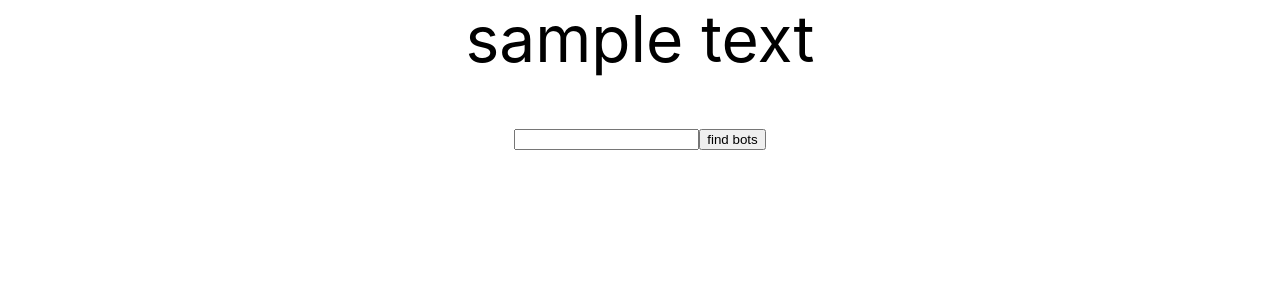
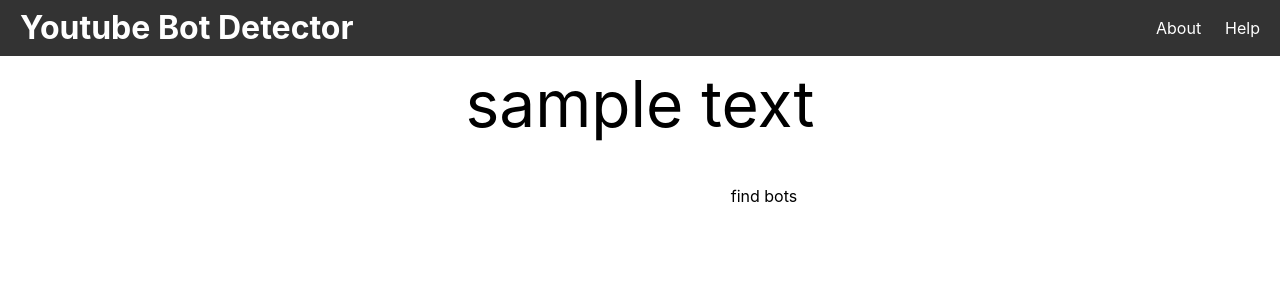
Before and after one commit to E3than/HackWestern9, a React (Create React App) app in the folder hw9/: page / in a window 1280 px wide. Shown: the top 300 px of the page. Built offline with nearby package versions, Linux system fonts and the light colour scheme.

Commit message:
added simple navbar

```diff
--- a/hw9/src/App.js
+++ b/hw9/src/App.js
@@ -1,9 +1,11 @@
 import logo from './logo.svg';
 import './App.css';
+import Navbar from "./components/navbar/navbar";
 
 function App() {
   return (
     <div className="App">
+      <Navbar />
       <header className="header">
         <div className="header-content">
           <div className="icon"></div>
--- /dev/null
+++ b/hw9/src/components/navbar/navbar.css
@@ -0,0 +1,39 @@
+.nav {
+    background-color: #333;
+    color: white;
+    display: flex;
+    justify-content: space-between;
+    align-items: stretch;
+    gap: 2rem;
+    padding: 0 1rem;
+}
+
+.site-title {
+    font-size: 2rem;
+    font-weight: bold;
+}
+
+.nav ul {
+    padding: 0;
+    margin: 0;
+    list-style: none;
+    display: flex;
+    gap: 1rem;
+}
+
+.nav a {
+    color: inherit;
+    text-decoration: none;
+    height: 100%;
+    display: flex;
+    align-items: center;
+    padding: .25rem;
+    text-align: center;
+
+}
+
+.nav li:hover {
+    background-color: #9159eb;
+    border-radius: 25px;
+
+}
--- a/hw9/src/components/navbar/navbar.jsx
+++ b/hw9/src/components/navbar/navbar.jsx
@@ -0,0 +1,26 @@
+import React from 'react'
+import './navbar.css';
+
+const Navbar = () => {
+    return (
+        <nav className='nav'>
+            <a href="/" className='site-title'>
+                Youtube Bot Detector
+            </a>
+            <ul>
+                <li>
+                    <a href="/about">
+                        About
+                    </a>
+                </li>
+                <li >
+                    <a href="/help">
+                        Help
+                    </a>
+                </li>
+            </ul>
+        </nav>
+    )
+}
+
+export default Navbar
--- a/hw9/src/index.css
+++ b/hw9/src/index.css
@@ -1,3 +1,7 @@
+@tailwind base;
+@tailwind components;
+@tailwind utilities;
+
 body {
   margin: 0;
   font-family: -apple-system, BlinkMacSystemFont, 'Segoe UI', 'Roboto', 'Oxygen',
--- a/hw9/tailwind.config.js
+++ b/hw9/tailwind.config.js
@@ -1,6 +1,6 @@
 /** @type {import('tailwindcss').Config} */
 module.exports = {
-  content: [],
+  content: ['./hw9/src/**/*.{js,jsx,ts,tsx}'],
   theme: {
     extend: {},
   },
```
